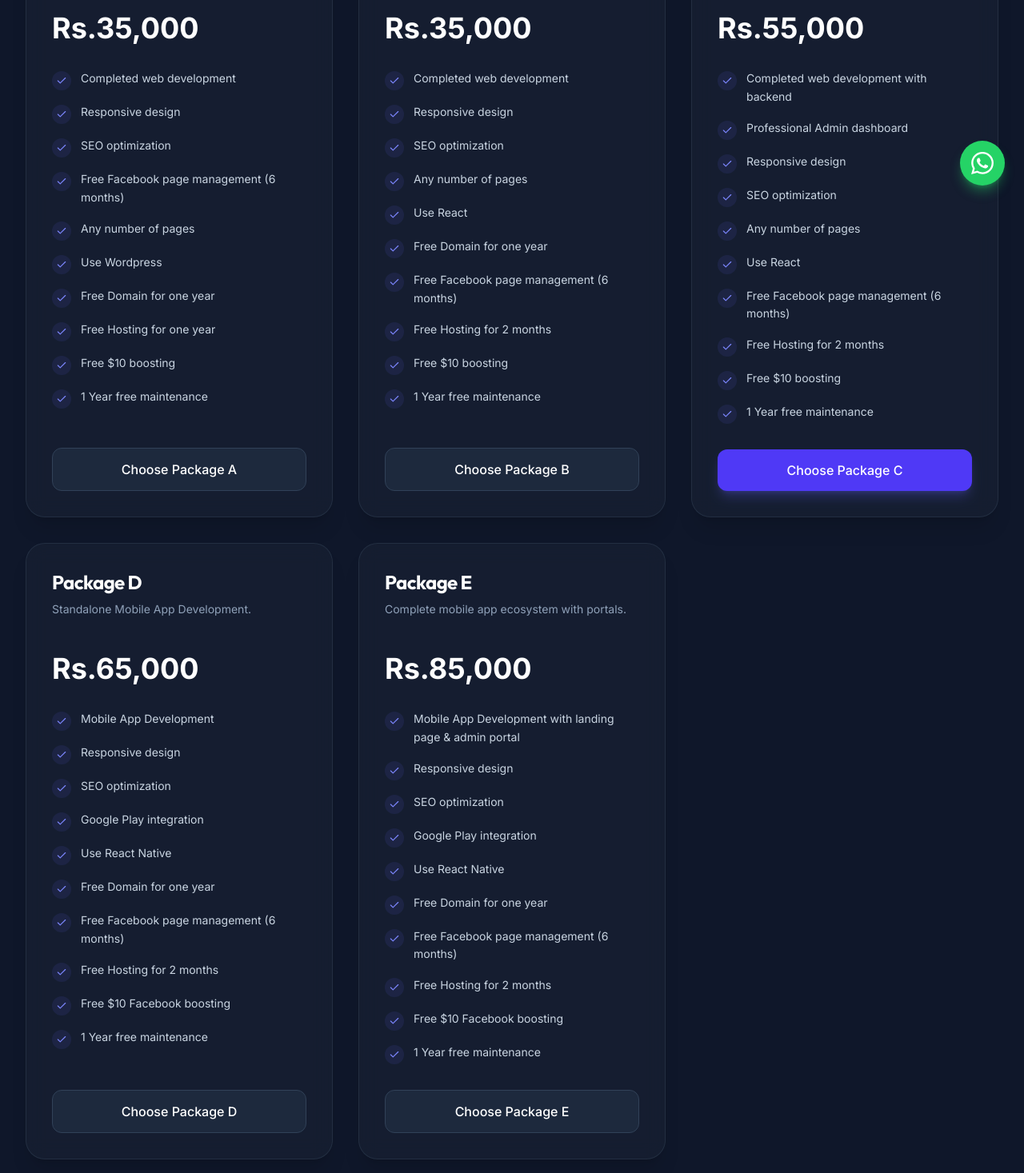
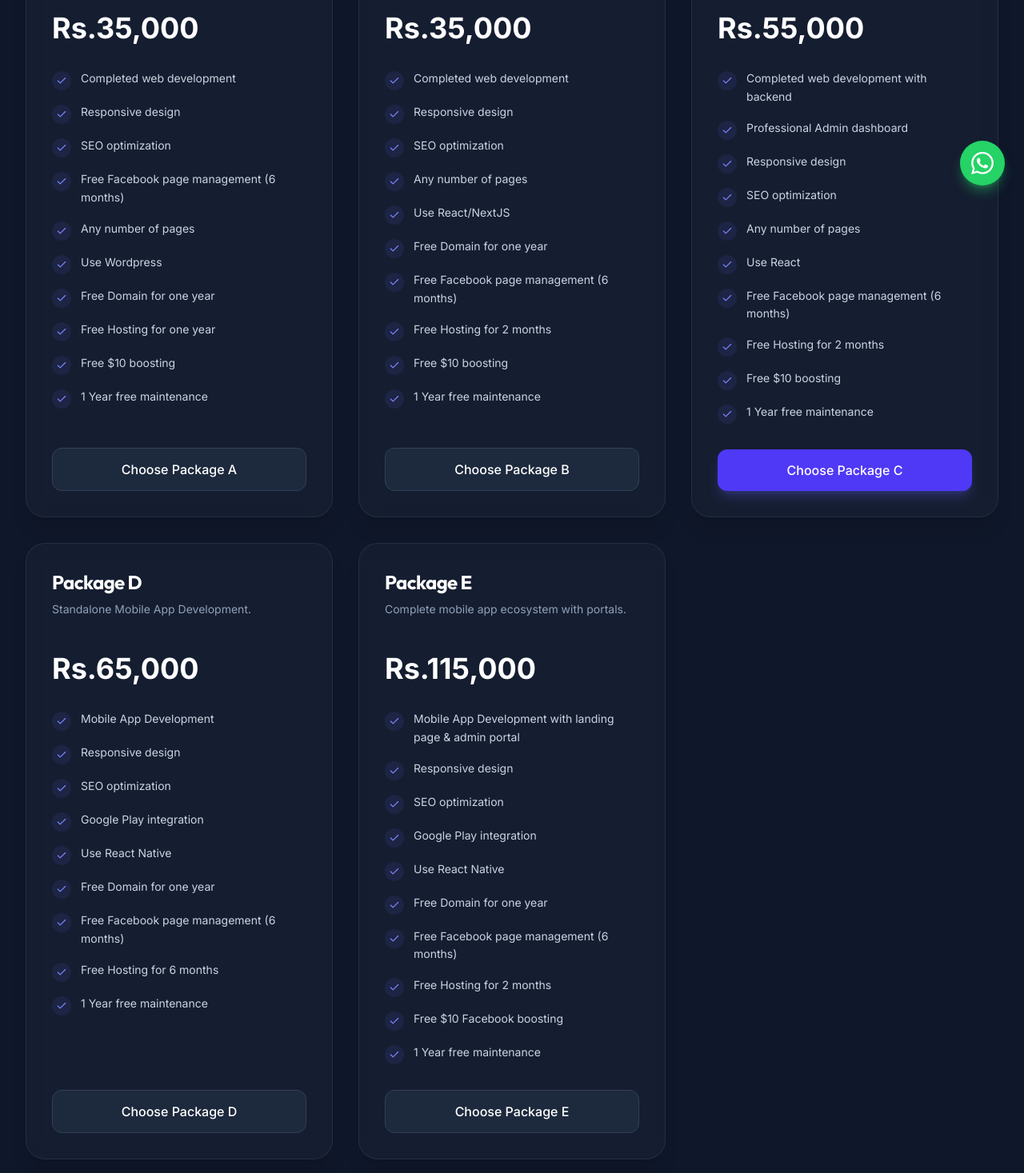
Before and after one commit to manuka8/Codix, a React (Vite) app: page /pricing in a window 1280 px wide. Shown: the part 544-2011 px from the top of the page at 80% size. Built offline with nearby package versions, Linux system fonts and the light colour scheme.

Commit message:
Modify pricing and features in Pricing.jsx
Updated pricing details and features for packages.

```diff
--- a/src/sections/Pricing.jsx
+++ b/src/sections/Pricing.jsx
@@ -29,7 +29,7 @@ const packages = [
       'Responsive design',
       'SEO optimization',
       'Any number of pages',
-      'Use React',
+      'Use React/NextJS',
       'Free Domain for one year',
       'Free Facebook page management (6 months)',
       'Free Hosting for 2 months',
@@ -67,14 +67,13 @@ const packages = [
       'Use React Native',
       'Free Domain for one year',
       'Free Facebook page management (6 months)',
-      'Free Hosting for 2 months',
-      'Free $10 Facebook boosting',
+      'Free Hosting for 6 months',
       '1 Year free maintenance'
     ]
   },
   {
     name: 'Package E',
-    price: 'Rs.85,000',
+    price: 'Rs.115,000',
     description: 'Complete mobile app ecosystem with portals.',
     features: [
       'Mobile App Development with landing page & admin portal',
```
